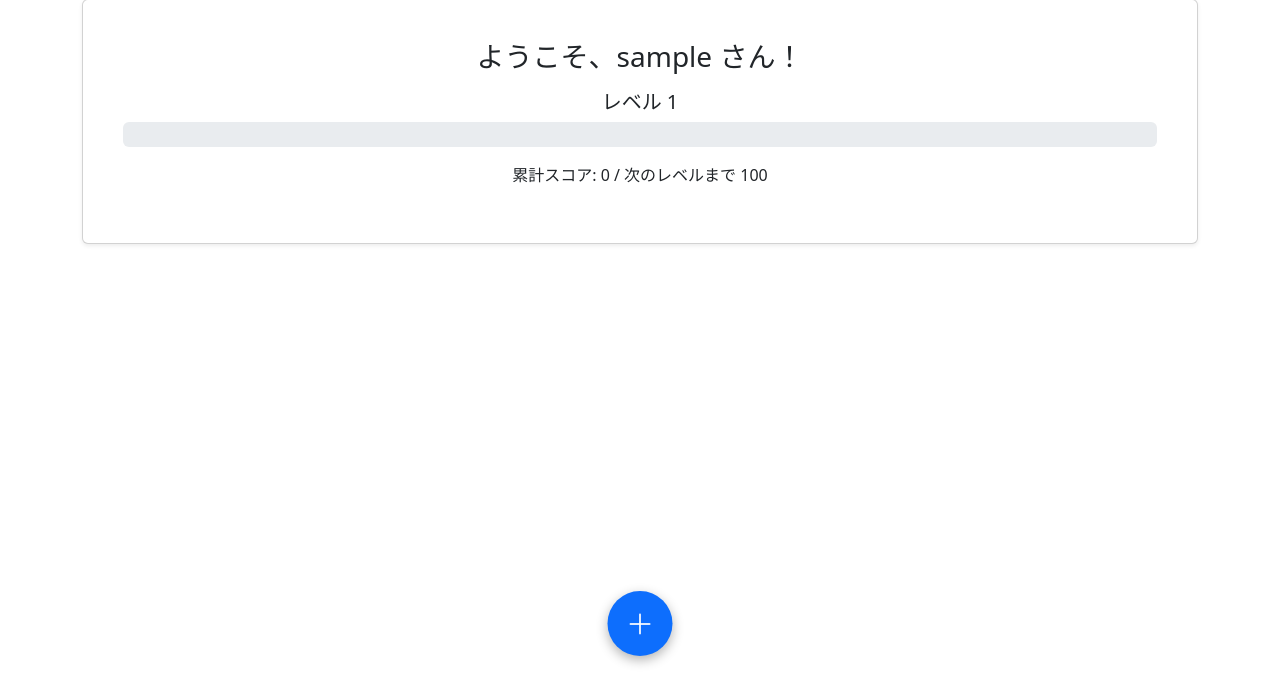
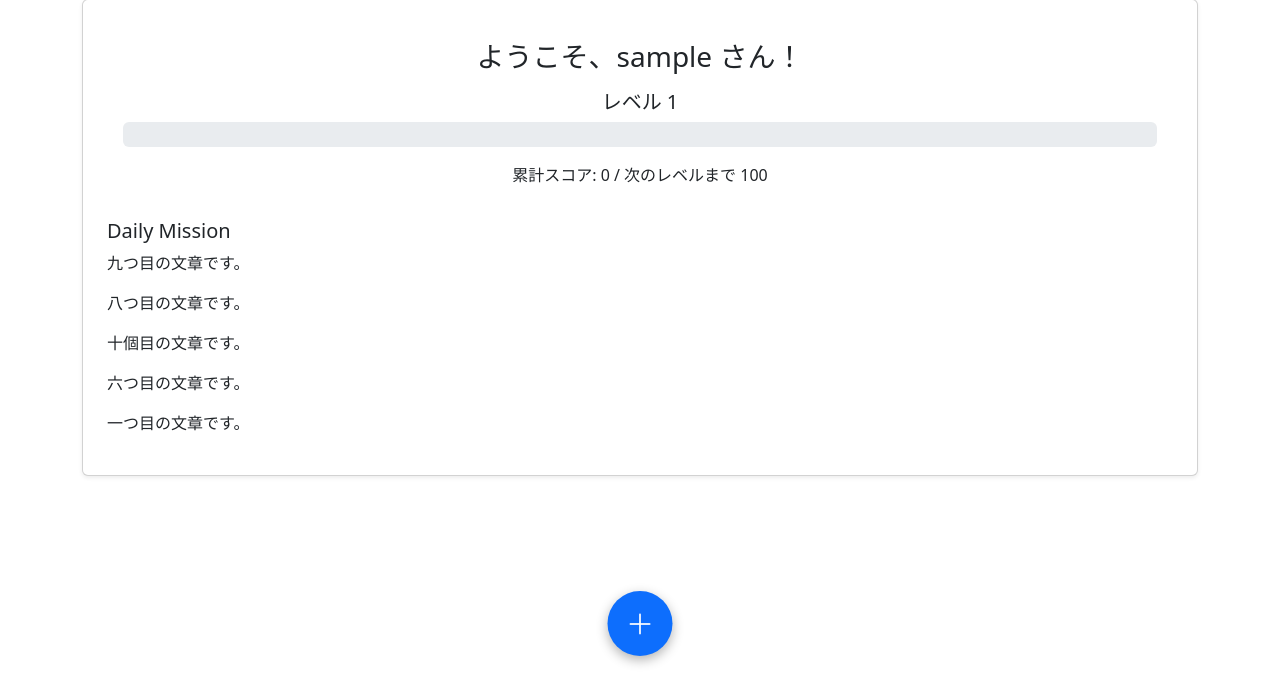
Before and after one commit to jphacks/sd_2507, a Flask app: page / in a window 1280 px wide. Shown: the part 124-800 px from the top of the page. Run offline with Flask 3, Linux system fonts and the light colour scheme; the visitor is signed in with stand-in values (Sample User, id 1).

Commit message:
I added a daily mission.

```diff
--- a/app.py
+++ b/app.py
@@ -6,6 +6,8 @@ from werkzeug.security import generate_password_hash, check_password_hash
 from flask_wtf import FlaskForm
 from wtforms import StringField, PasswordField, SubmitField
 from wtforms.validators import DataRequired, Length, EqualTo
+# 文のランダム選択に必要
+import random
 
 # Flask アプリ設定
 app = Flask(__name__)
@@ -84,8 +86,22 @@ def get_level_info(total_score):
 @app.route("/index")
 def index():
     if current_user.is_authenticated:
+        # レベル取得
         level_info = get_level_info(current_user.total_score)
-        return render_template("index.html",  level_info=level_info, active_tab="home")
+        # .txtからミッションを読み込む
+
+        now = datetime.now()
+        time_seed = now.strftime("%Y-%m-%d %H:%M")
+        random.seed(time_seed)
+        try:
+            with open('sentences.txt', 'r', encoding='utf-8') as f:
+                all_sentences = [line.strip() for line in f.readlines()]
+        except FileNotFoundError:
+            return "sentences.txt が見つかりません。", 404
+        num_to_select = min(5, len(all_sentences))
+        selected_sentences = random.sample(all_sentences, num_to_select)
+
+        return render_template("index.html",  level_info=level_info, active_tab="home", sentences = selected_sentences)
     else:
         return render_template("index.html")
 
--- /dev/null
+++ b/sentences.txt
@@ -0,0 +1,10 @@
+一つ目の文章です。
+二つ目の文章です。
+三つ目の文章です。
+四つ目の文章です。
+五つ目の文章です。
+六つ目の文章です。
+七つ目の文章です。
+八つ目の文章です。
+九つ目の文章です。
+十個目の文章です。
--- a/templates/index.html
+++ b/templates/index.html
@@ -33,6 +33,13 @@
 
         <p>累計スコア: {{ level_info.current }} / 次のレベルまで {{ level_info.next_required - level_info.current }}</p>
         </div>
+        <!--デイリーミッション-->
+        <h5>Daily Mission</h5>
+        <div>
+          {% for sentence in sentences %}
+          <p>{{ sentence }}</p>
+          {% endfor %}
+        </div>
       </div>
     </div>
   {% endif %}
```
